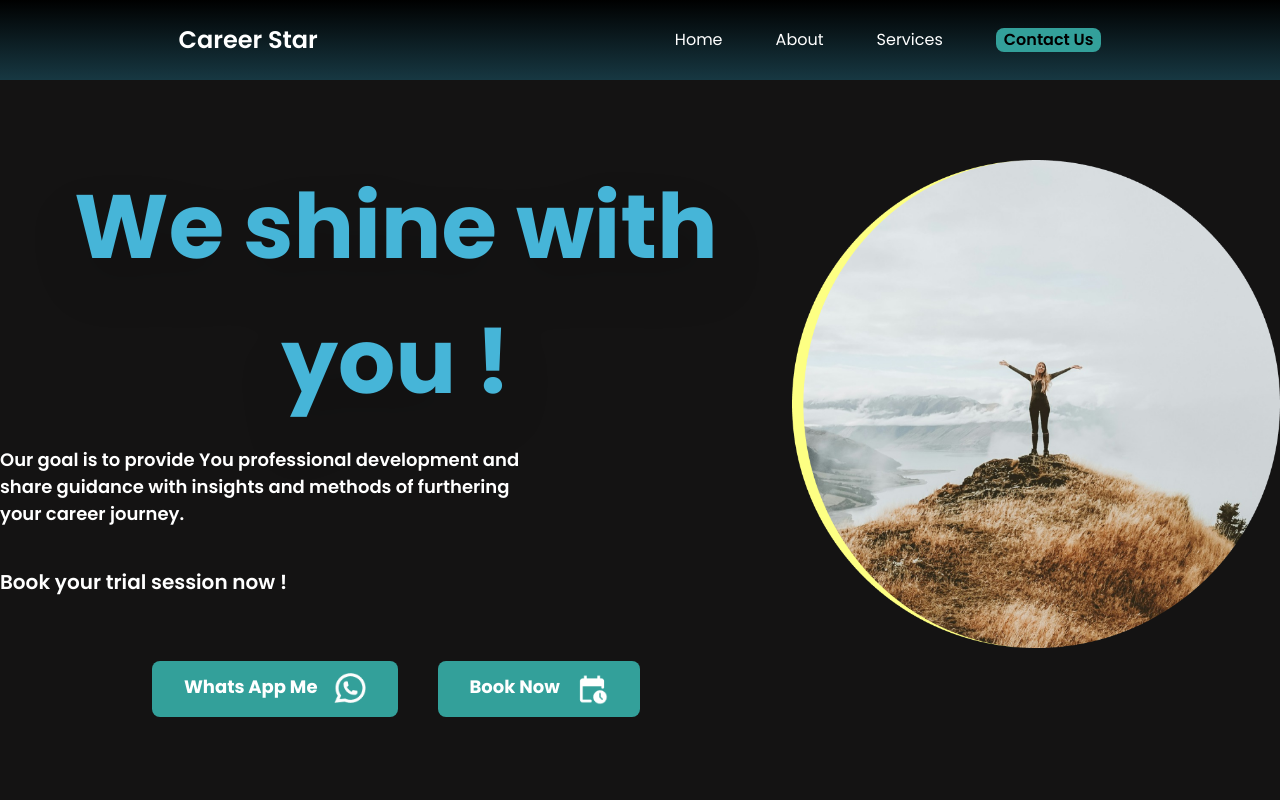
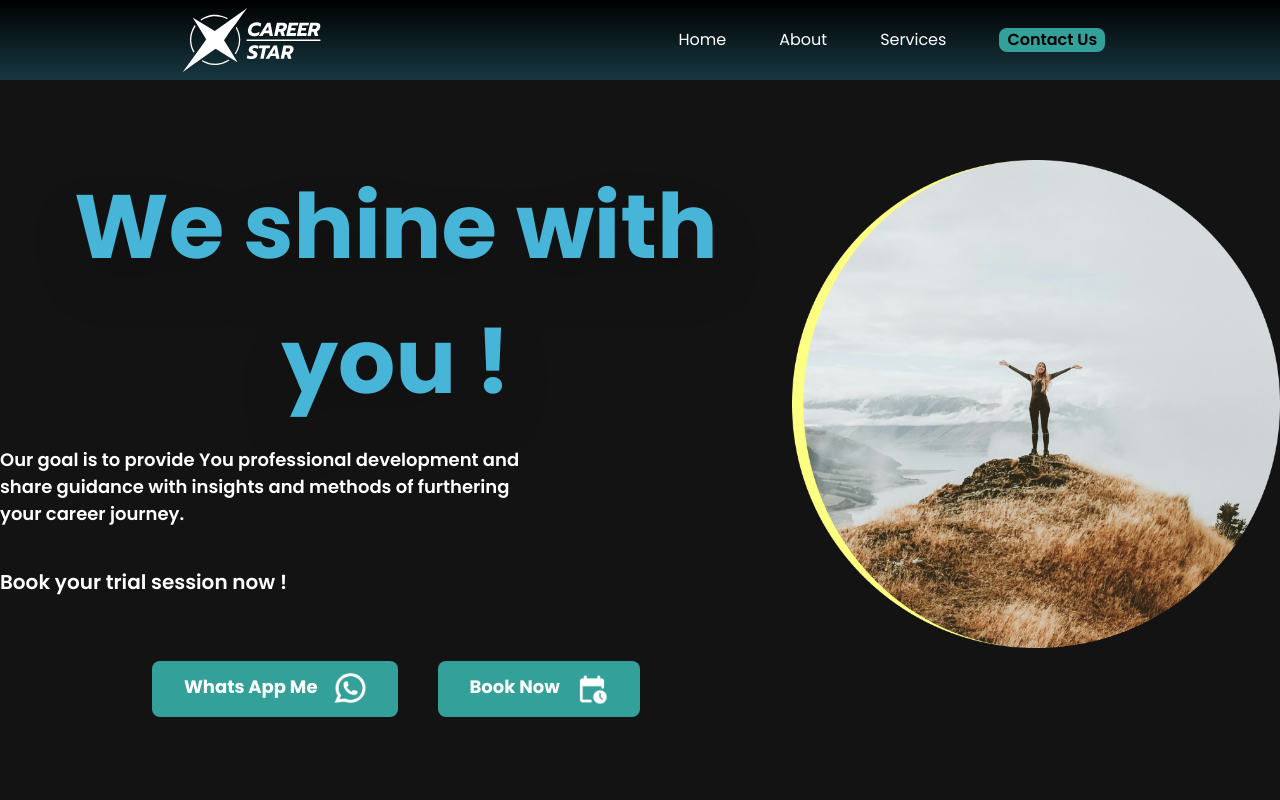
Before and after one commit to techTorch-solutions/careerstar, a React (Vite) app: page / in a window 1280 px wide. Shown: the top 800 px of the page. Built offline with nearby package versions, Linux system fonts and the light colour scheme.

Commit message:
logo added

```diff
--- a/src/components/ContactModal.jsx
+++ b/src/components/ContactModal.jsx
@@ -1,5 +1,6 @@
 import React, { useState } from 'react'
 import Modal from './Modal'
+import Logo from './images/icons/logo.svg'
 
 const ContactModal = ({ open, onClose }) => {
     return (
@@ -11,6 +12,7 @@ const ContactModal = ({ open, onClose }) => {
                             <h2 className="mt-1 text-left text-2xl font-bold leading-9 tracking-tight text-gray-900">
                                 Let's Shine Together
                             </h2>
+
                         </div>
 
                         <div className="mt-1 sm:mx-auto sm:w-full sm:max-w-sm">
@@ -35,9 +37,7 @@ const ContactModal = ({ open, onClose }) => {
 
                     <div className="flex md:w-[35vw] w-[80vw] min-h-full flex-1 flex-col justify-center px-6 py-12 lg:px-12 bg-buttons rounded-xl">
                         <div className="sm:mx-auto sm:w-full sm:max-w-sm">
-                            <h2 className="mt-1 text-center text-2xl font-bold leading-9 tracking-tight text-white">
-                                Career Star
-                            </h2>
+                        <img src={Logo} className="h-20 p-2 brightness-0 invert m-[auto]" />
                         </div>
 
                         <div className="mt-4 sm:mx-auto sm:w-full sm:max-w-sm">
--- a/src/components/Navbar.jsx
+++ b/src/components/Navbar.jsx
@@ -1,11 +1,12 @@
 import  { useState } from 'react'
 import NavLinks from './Links'
+import Logo from './images/icons/logo.svg'
 const Navbar = () => {
     const [open, setOpen] = useState(false)
     return (
         <header className={`ease-in-out duration-700  flex justify-around items-center text-white top-0 sticky flex-wrap ${open ? 'min-h-72' : 'min-h-20'} bg-gradient-to-b from-start to-customTeal z-50`}>
             <div>
-                <h1 className='text-2xl font-semibold'>Career Star</h1>
+               <img src={Logo} className="h-20 brightness-0 invert p-2" />
             </div>
             <NavLinks open={open} setOpen={setOpen} />
         </header>
--- a/src/components/footer.jsx
+++ b/src/components/footer.jsx
@@ -3,6 +3,7 @@ import { useState } from 'react'
 import WhatsAppModal from './WhatsAppModal'
 import './footer.css'
 import { Link } from 'react-router-dom'
+import Logo from './images/icons/logo.svg'
 
 const Footer = () => {
 
@@ -34,9 +35,7 @@ const Footer = () => {
                         </div>
 
                         <div className="contact h-full flex flex-col text-black justify-start">
-                            <h1 className='uppercase text-xl font-bold mb-2 text-white underline underline-offset-8'>
-                                Career Star
-                            </h1>
+                        <img src={Logo} className="h-20 p-2  brightness-0 invert" />
                             <div className="flex justify-start icons my-2">
                                 <h1 className='font-semibold'>
                                     Privacy Policy | Terms & Conditions
```
Also changed, not shown: src/components/images/icons/logo.svg (added).
